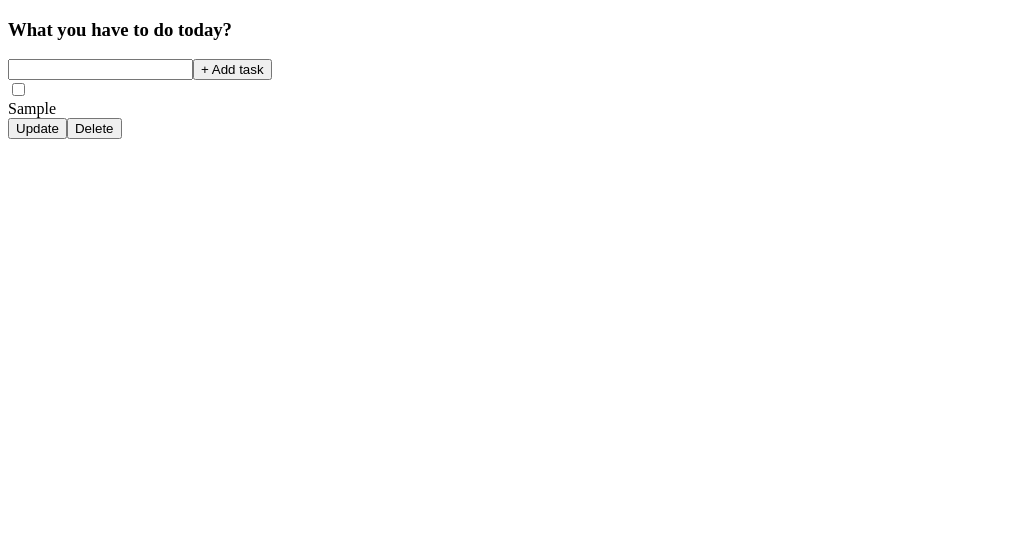
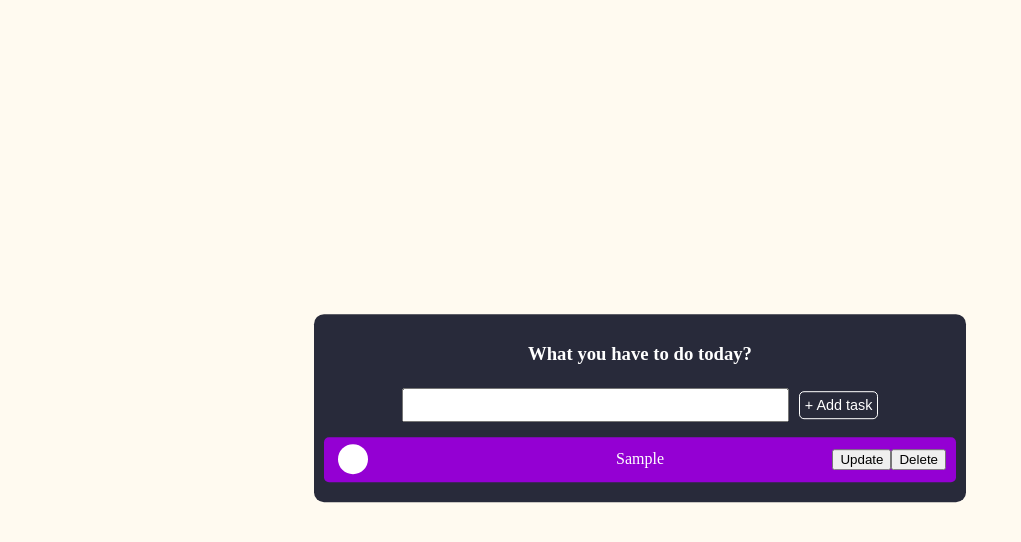
Before and after one commit to zaju2611/ToDo, a React (Create React App) app: page / in a window 1280 px wide. Both pictures are taken after typing "Sample" into the empty fields and a click on the button "+ Add task". Shown: the top 542 px of the page, without its empty margins (0-1021 px from the left). Built offline with nearby package versions, Linux system fonts and the light colour scheme.

Commit message:
started styling todo

```diff
--- a/src/App.jsx
+++ b/src/App.jsx
@@ -1,6 +1,7 @@
 import AddTaskForm from "./components/AddTaskForm";
 import TaskList from "./components/TaskList";
 import { useState } from "react";
+import "./index.css";
 
 function App() {
 	const [tasks, setTasks] = useState([]);
@@ -27,7 +28,7 @@ function App() {
 	};
 
 	return (
-		<div>
+		<div className="tasksList">
 			<h3>What you have to do today?</h3>
 			<AddTaskForm onAdd={handleAddTask} />
 			<TaskList
--- a/src/components/AddTaskForm.jsx
+++ b/src/components/AddTaskForm.jsx
@@ -21,9 +21,16 @@ function AddTaskForm({ onAdd }) {
 
 	return (
 		<div>
-			<form onSubmit={handleAddTask}>
-				<input type="type" value={taskContent} onChange={handleChange} />
-				<button type="submit">+ Add task</button>
+			<form onSubmit={handleAddTask} className="taskForm">
+				<input
+					type="type"
+					value={taskContent}
+					onChange={handleChange}
+					className="addTaskInput"
+				/>
+				<button type="submit" className="addTaskButton">
+					+ Add task
+				</button>
 			</form>
 			{!isInputValid && <p style={{ color: "red" }}>Please enter a task.</p>}
 		</div>
--- a/src/components/TaskList.jsx
+++ b/src/components/TaskList.jsx
@@ -13,7 +13,7 @@ function TaskList({ tasks, onDelete, onEdit }) {
 	});
 
 	return (
-		<div>
+		<div >
 			<div>{renderedTask}</div>
 		</div>
 	);
--- a/src/components/TaskListItem.jsx
+++ b/src/components/TaskListItem.jsx
@@ -26,20 +26,25 @@ function TaskListItem({ content, onDelete, onEdit }) {
 		deleteButton = null;
 	}
 
-	let listItem = <div>{content}</div>;
+	let listItem = <div className="taskText">{content}</div>;
 
 	if (showEdit) {
 		listItem = (
 			<EditTaskListItem taskContent={content} onEdit={handleEditSubmit} />
 		);
 	}
-
 	return (
-		<div>
-			<input type="checkbox" onChange={handleCheckboxChange} />
+		<div className="taskListItem">
+			<input
+				type="checkbox"
+				onChange={handleCheckboxChange}
+				className="checkboxInput"
+			/>
 			{listItem}
-			{updateButton}
-			{deleteButton}
+			<div className="buttons">
+				{updateButton}
+				{deleteButton}
+			</div>
 		</div>
 	);
 }
--- /dev/null
+++ b/src/index.css
@@ -0,0 +1,138 @@
+:root {
+	--lilac: #d891ef;
+	--violet: #9400d3;
+	--milk-white: #fffaf0;
+	--white: #fff;
+	--dark: #282a3a;
+}
+body {
+	position: relative;
+	height: 100vh;
+	background-color: var(--milk-white);
+	color: var(--white);
+}
+
+.tasksList {
+	position: absolute;
+	top: 50%;
+	left: 50%;
+	transform: translate(-50%, -50%);
+	background-color: var(--dark);
+	padding: 10px;
+	width: 50%;
+	border-radius: 10px;
+	text-align: center;
+}
+
+.taskForm {
+	display: flex;
+	justify-content: center;
+	align-items: center;
+	padding: 5px;
+}
+
+.taskForm > .addTaskInput {
+	height: 1.2rem;
+	width: 60%;
+	margin-right: 10px;
+	font-size: 0.8rem;
+	padding: 5px;
+	text-align: center;
+}
+
+.taskForm > .addTaskInput:focus {
+	outline: none;
+}
+
+.taskForm > .addTaskButton {
+	position: relative;
+	font-size: 0.9rem;
+	border: 1px solid var(--white);
+	background-color: transparent;
+	color: var(--white);
+	padding: 5px;
+	cursor: pointer;
+	border-radius: 5px;
+	overflow: hidden;
+}
+
+.taskForm > .addTaskButton::before {
+	content: "";
+	position: absolute;
+	top: -15px;
+	left: -100px;
+	height: 160%;
+	width: 100%;
+	background-image: linear-gradient(
+		-90deg,
+		rgba(255, 255, 255, 0.3),
+		rgba(255, 255, 255, 0)
+	);
+	transform: rotate(20deg);
+	transition: all 0.5s;
+	z-index: -1;
+}
+
+.taskForm > .addTaskButton:hover::before {
+	left: 130%;
+}
+.taskListItem {
+	position: relative;
+	display: flex;
+	align-items: center;
+	flex-direction: row;
+	height: 25px;
+	padding: 10px;
+	margin: 10px 0;
+	border-radius: 5px;
+	background-color: var(--lilac);
+}
+
+.taskListItem:nth-child(odd) {
+	background-color: var(--violet);
+}
+
+.taskListItem > .checkboxInput {
+	position: absolute;
+	left: 10px;
+}
+.taskListItem > .buttons {
+	position: absolute;
+	right: 10px;
+}
+.taskListItem > .taskText {
+	position: absolute;
+	top: 50%;
+	left: 50%;
+	transform: translate(-50%, -50%);
+}
+
+input[type="checkbox"] {
+	appearance: none;
+	-webkit-appearance: none;
+	-moz-appearance: none;
+
+	width: 30px;
+	height: 30px;
+	border-radius: 50%;
+	background-color: white;
+	border: none;
+	cursor: pointer;
+	position: relative;
+}
+
+input[type="checkbox"]::before {
+	content: "";
+	position: absolute;
+	top: 50%;
+	left: 50%;
+	transform: translate(-50%, -50%);
+	background-image: url("./icons/check.svg");
+	width: 25px;
+	height: 25px;
+	visibility: hidden;
+}
+
+input[type="checkbox"]:checked::before {
+	visibility: visible;
+}
--- a/src/index.js
+++ b/src/index.js
@@ -1,6 +1,7 @@
 import React from "react";
 import { createRoot } from "react-dom/client";
 import App from "./App";
+
 
 const el = document.getElementById("root");
 
```
Also changed, not shown: src/icons/check.svg (added).
